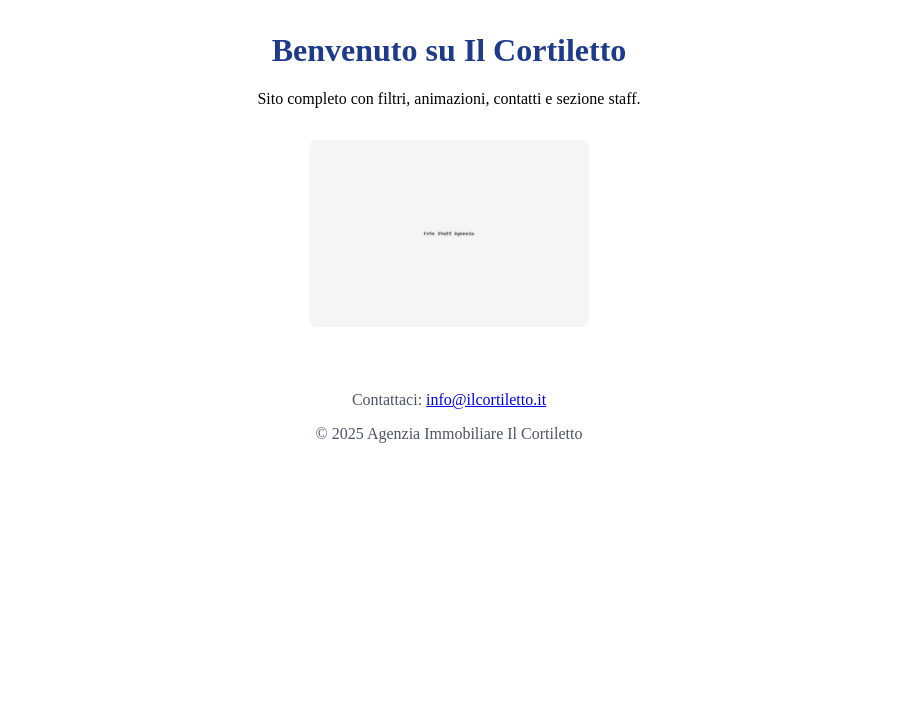
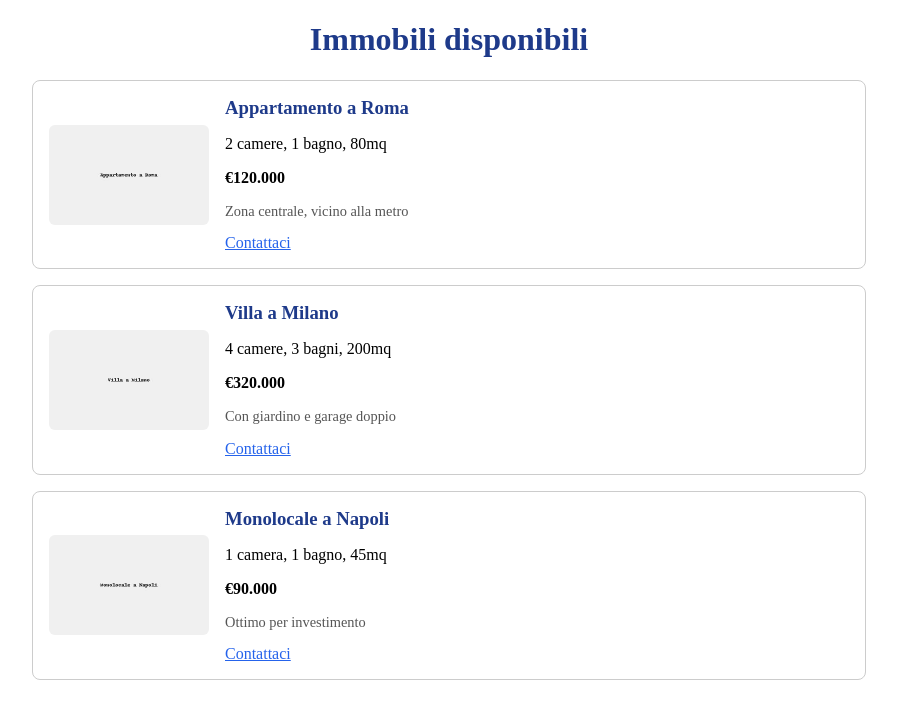
Before and after one commit to elrama1967/ilcortiletto, a plain HTML site: page index.html in a window 1280 px wide. Shown: the whole page, without its empty margins (191-1088 px from the left). Drawn offline with Linux system fonts and the light colour scheme.

Commit message:
Add files via upload

```diff
--- a/index.html
+++ b/index.html
@@ -2,17 +2,44 @@
 <!DOCTYPE html>
 <html lang="it">
 <head>
-  <meta charset="UTF-8">
-  <title>Agenzia Il Cortiletto</title>
-  <link rel="icon" type="image/png" href="favicon.png">
+  <meta charset="UTF-8" />
+  <title>Immobili in Vendita</title>
 </head>
 <body>
-  <h1 style="text-align:center; color:#1e3a8a; margin-top:2rem;">Benvenuto su Il Cortiletto</h1>
-  <p style="text-align:center;">Sito completo con filtri, animazioni, contatti e sezione staff.</p>
-  <img src="foto-staff.jpg" alt="Foto Staff" style="display:block; margin:2rem auto; width:280px; border-radius:8px;">
-  <footer style="text-align:center; margin-top:4rem; color:#4b5563;">
-    <p>Contattaci: <a href="mailto:info@ilcortiletto.it">info@ilcortiletto.it</a></p>
-    <p>© 2025 Agenzia Immobiliare Il Cortiletto</p>
-  </footer>
+  <h1 style="text-align:center; color:#1e3a8a;">Immobili disponibili</h1>
+
+  <div class="card" style="display:flex; gap:1rem; border:1px solid #ccc; border-radius:8px; padding:1rem; margin:1rem auto; max-width:800px; align-items:center;">
+    <img src="img/appartamento-roma.jpg" alt="Appartamento Roma" style="width:160px; border-radius:6px;">
+    <div>
+      <h3 style="margin:0; color:#1e3a8a;">Appartamento a Roma</h3>
+      <p>2 camere, 1 bagno, 80mq</p>
+      <p><strong>€120.000</strong></p>
+      <p style="font-size:0.9rem; color:#555;">Zona centrale, vicino alla metro</p>
+      <a href="mailto:info@ilcortiletto.it?subject=Richiesta Appartamento Roma" style="color:#2563eb;">Contattaci</a>
+    </div>
+  </div>
+
+  <div class="card" style="display:flex; gap:1rem; border:1px solid #ccc; border-radius:8px; padding:1rem; margin:1rem auto; max-width:800px; align-items:center;">
+    <img src="img/villa-milano.jpg" alt="Villa Milano" style="width:160px; border-radius:6px;">
+    <div>
+      <h3 style="margin:0; color:#1e3a8a;">Villa a Milano</h3>
+      <p>4 camere, 3 bagni, 200mq</p>
+      <p><strong>€320.000</strong></p>
+      <p style="font-size:0.9rem; color:#555;">Con giardino e garage doppio</p>
+      <a href="mailto:info@ilcortiletto.it?subject=Richiesta Villa Milano" style="color:#2563eb;">Contattaci</a>
+    </div>
+  </div>
+
+  <div class="card" style="display:flex; gap:1rem; border:1px solid #ccc; border-radius:8px; padding:1rem; margin:1rem auto; max-width:800px; align-items:center;">
+    <img src="img/monolocale-napoli.jpg" alt="Monolocale Napoli" style="width:160px; border-radius:6px;">
+    <div>
+      <h3 style="margin:0; color:#1e3a8a;">Monolocale a Napoli</h3>
+      <p>1 camera, 1 bagno, 45mq</p>
+      <p><strong>€90.000</strong></p>
+      <p style="font-size:0.9rem; color:#555;">Ottimo per investimento</p>
+      <a href="mailto:info@ilcortiletto.it?subject=Richiesta Monolocale Napoli" style="color:#2563eb;">Contattaci</a>
+    </div>
+  </div>
+
 </body>
 </html>
```
Also changed, not shown: img/appartamento-roma.jpg (added), img/monolocale-napoli.jpg (added), img/villa-milano.jpg (added).
